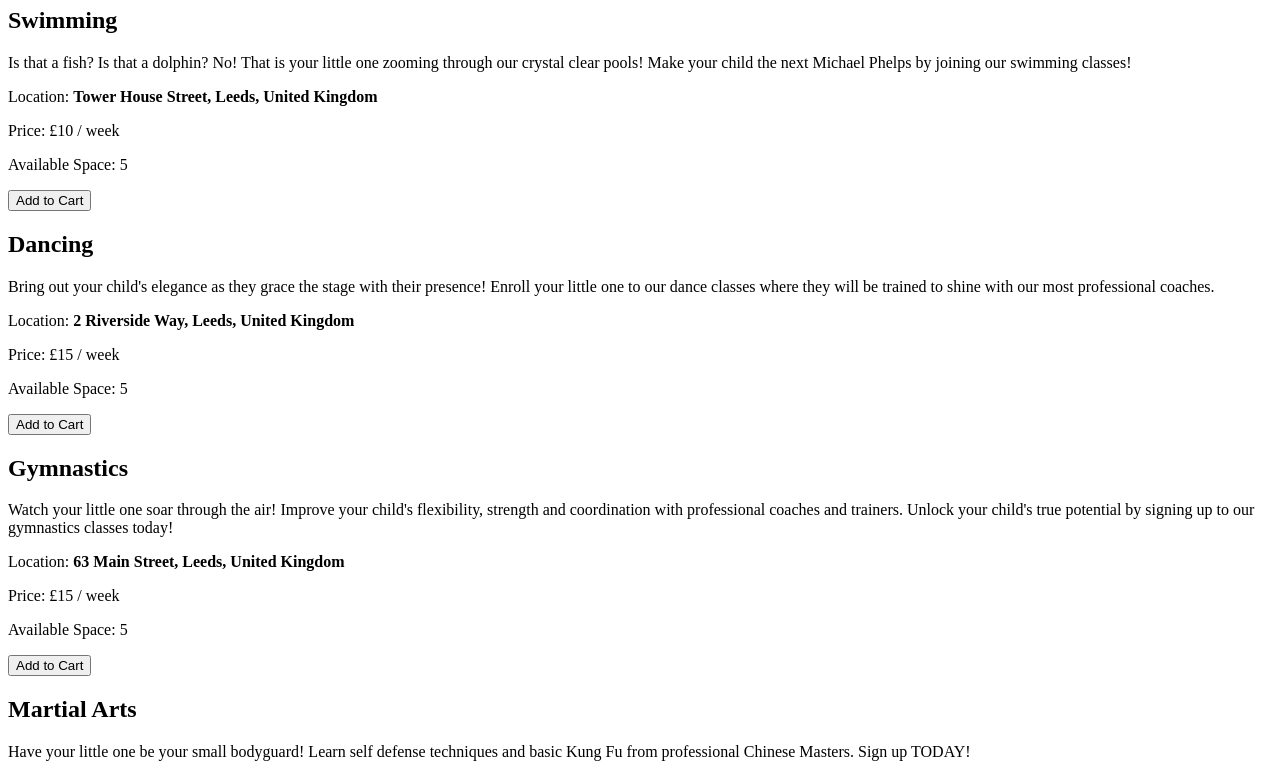
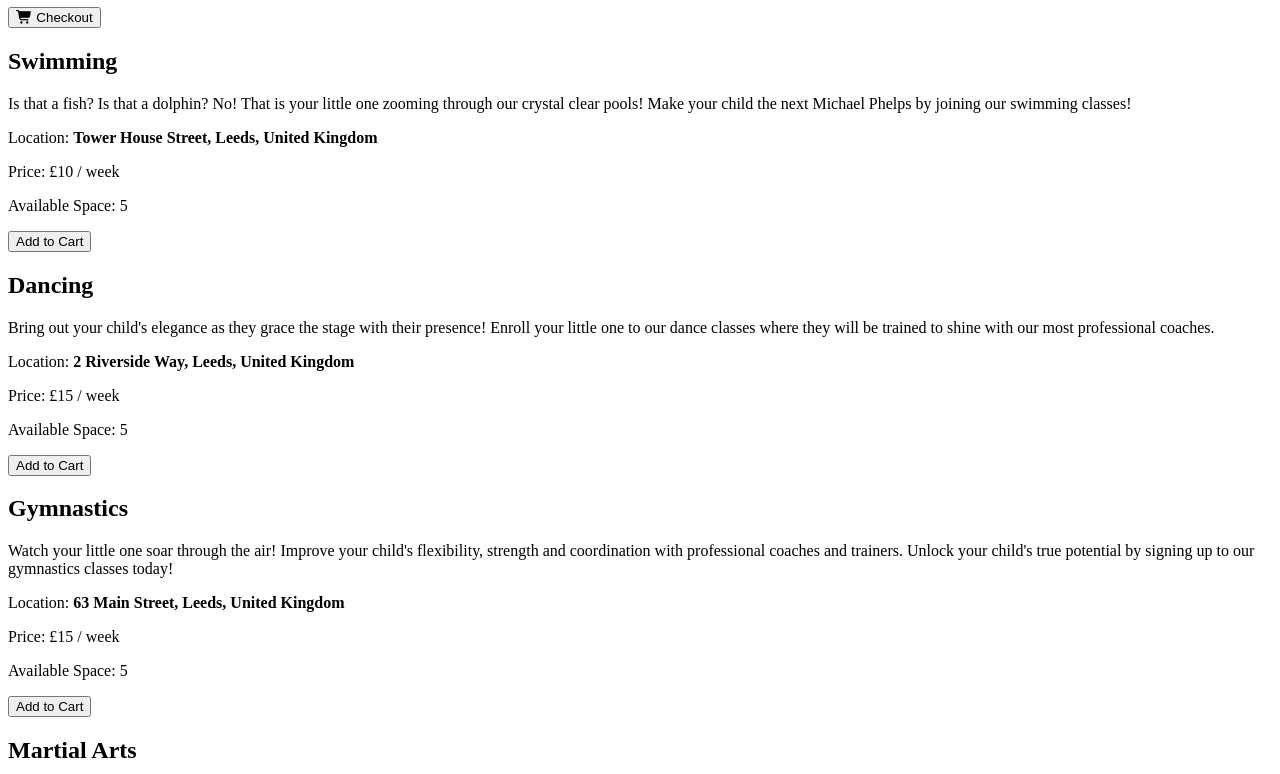
Before and after one commit to zimmal-adnan/CST3144_Coursework, a plain HTML site: page index.html in a window 1280 px wide. Shown: the part 73-847 px from the top of the page. Drawn offline with nearby package versions, Linux system fonts and the light colour scheme.

Commit message:
Added 'Checkout' button and functionality

```diff
--- a/index.html
+++ b/index.html
@@ -10,6 +10,13 @@
 
             <header>
                 <h1 v-text="sitename"></h1>
+
+                <button v-on:click="showCheckout">
+                    {{cartItemCount}}
+                    <span class = "fa-solid fa-cart-shopping"></span> Checkout
+                </button>
+
+            </header>
             </header>
             <main>
                 <div v-for="course in courses" v-if="showCourse">
@@ -190,7 +197,10 @@
                     },
                     canAddToCart: function(course){
                         return course.availableSpace > 0;
-                    }
+                    },
+                    showCheckout(){
+                        this.showCourse = this.showCourse ? false: true;
+                    },
 
                 },
                 computed: {
```
